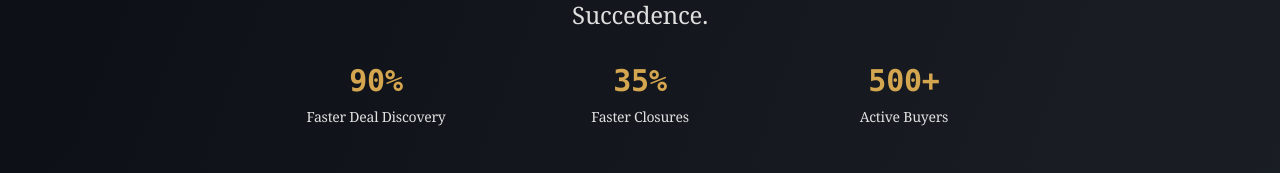
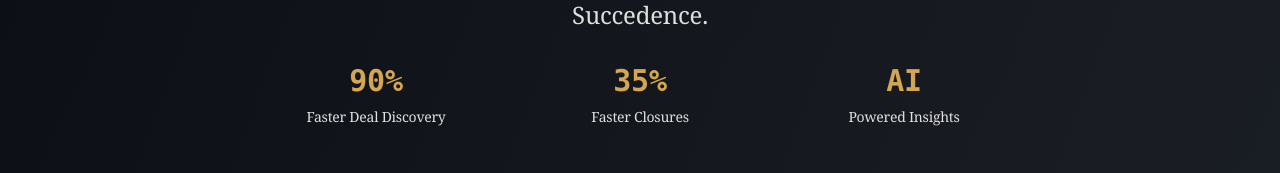
Before and after one commit to ek8029/succedence, a Next.js app: page / in a window 1280 px wide. Shown: the part 361-534 px from the top of the page. Built offline with nearby package versions, Linux system fonts and the light colour scheme; no server answers.

Commit message:
Remove user count metrics from landing pages
Replace "500+ Active Buyers" with "AI Powered Insights" metric

Generated with Claude Code

Co-Authored-By: Claude <noreply@anthropic.com>

```diff
--- a/app/landing/page.tsx
+++ b/app/landing/page.tsx
@@ -128,8 +128,8 @@ export default function PublicLandingPage() {
                     <div className="text-sm text-silver">Faster Closures</div>
                   </div>
                   <div className="text-center">
-                    <div className="text-3xl font-bold text-gold mb-2 font-mono">500+</div>
-                    <div className="text-sm text-silver">Active Buyers</div>
+                    <div className="text-3xl font-bold text-gold mb-2 font-mono">AI</div>
+                    <div className="text-sm text-silver">Powered Insights</div>
                   </div>
                 </div>
 
--- a/app/page.tsx
+++ b/app/page.tsx
@@ -38,8 +38,8 @@ export default function PublicLandingPage() {
                     <div className="text-sm text-silver">Faster Closures</div>
                   </div>
                   <div className="text-center">
-                    <div className="text-3xl font-bold text-gold mb-2 font-mono">500+</div>
-                    <div className="text-sm text-silver">Active Buyers</div>
+                    <div className="text-3xl font-bold text-gold mb-2 font-mono">AI</div>
+                    <div className="text-sm text-silver">Powered Insights</div>
                   </div>
                 </div>
 
```
